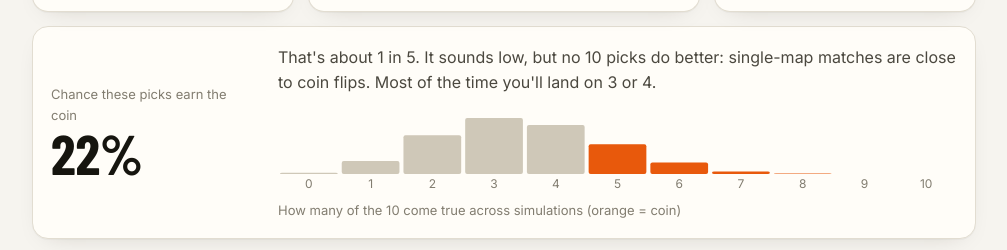
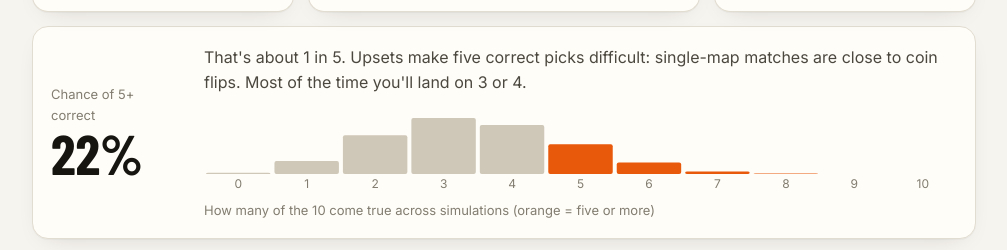
Before and after one commit to aamarnath1/cs2-major-predictor, a plain HTML site: page web/index.html in a window 1280 px wide. Shown: the part 1648-1898 px from the top of the page, without its empty margins (136-1143 px from the left). Drawn offline with nearby package versions, Linux system fonts and the light colour scheme; a web font is replaced by a local one.

```diff
--- a/web/index.html
+++ b/web/index.html
@@ -253,7 +253,7 @@ footer a { color: var(--ink-2); }
   <div class="eyebrow">Reality check</div>
   <h2>Can a model beat the seeds?</h2>
   <p class="intro" id="trustIntro"></p>
-  <div class="card"><div id="replay"></div><div class="legend"><span><i style="background:var(--accent)"></i>Our picks</span><span><i style="background:var(--mute)"></i>Picking purely by seed</span><span>Dashed line = 5 correct (coin)</span></div></div>
+  <div class="card"><div id="replay"></div><div class="legend"><span><i style="background:var(--accent)"></i>Our picks</span><span><i style="background:var(--mute)"></i>Picking purely by seed</span><span>Dashed line = 5 correct</span></div></div>
   <div class="card" style="margin-top:14px"><ul class="plain" id="trustFacts"></ul></div>
 </section>
 
@@ -370,8 +370,8 @@ function renderStage() {
   }).join("");
   const p5 = s.p_at_least_5;
   $("#sheet").innerHTML = `<div class="sheet">${cols}</div>
-    <div class="card verdict"><div><div class="muted small">${s.status === "upcoming" ? "Chance these picks earn the coin" : "Correct so far"}</div><div class="big num">${s.status === "upcoming" ? pct(p5) : `${hits}/10`}</div></div>
-      <div><div class="ink2">${s.status === "upcoming" ? `That's ${odds(p5)}. It sounds low, but no 10 picks do better: ${s.stage < 3 ? "single-map matches are close to coin flips" : "even best-of-threes throw up upsets"}. Most of the time you'll land on 3 or 4.` : `Projected finish: ${s.expected_correct.toFixed(1)} correct, with a ${pct(p5)} chance of the coin.`}</div><div id="dist" style="margin-top:8px"></div></div></div>
+    <div class="card verdict"><div><div class="muted small">${s.status === "upcoming" ? "Chance of 5+ correct" : "Correct so far"}</div><div class="big num">${s.status === "upcoming" ? pct(p5) : `${hits}/10`}</div></div>
+      <div><div class="ink2">${s.status === "upcoming" ? `That's ${odds(p5)}. Upsets make five correct picks difficult: ${s.stage < 3 ? "single-map matches are close to coin flips" : "even best-of-threes throw up upsets"}. Most of the time you'll land on 3 or 4.` : `Projected finish: ${s.expected_correct.toFixed(1)} correct, with a ${pct(p5)} chance of 5+ correct.`}</div><div id="dist" style="margin-top:8px"></div></div></div>
     <details class="more" id="builder"><summary>Build your own picks and compare</summary><div>
       <p class="small ink2">Tap a team to cycle it through <b>3-0 → Advance → 0-3 → none</b>. Your set is scored against ${s.outcomes.length.toLocaleString()} simulated stages.</p>
       <div class="chips" id="chips"></div>
@@ -389,7 +389,7 @@ function distBars(el, dist) {
   el.innerHTML = `<svg width="${W}" height="${H + 18}" role="img" aria-label="How many picks come true">${dist.slice(0, 11).map((v, i) => {
     const h = (H - 14) * v / max, x = i * bw;
     return `<rect x="${x + 2}" y="${H - h}" width="${bw - 4}" height="${h}" rx="2" fill="${i >= 5 ? css("--accent") : css("--line-2")}"><title>${i} correct: ${pct(v, 1)}</title></rect><text x="${x + bw / 2}" y="${H + 14}" text-anchor="middle">${i}</text>`;
-  }).join("")}</svg><div class="small muted">How many of the 10 come true across simulations (orange = coin)</div>`;
+  }).join("")}</svg><div class="small muted">How many of the 10 come true across simulations (orange = five or more)</div>`;
 }
 function scoreSet(s, picks) {
   const want = s.outcome_cols.map(t => picks[t] === undefined ? -1 : picks[t]);
@@ -410,7 +410,7 @@ function renderBuilder(s) {
   if (n[0] + n[1] + n[2] < 10) { $("#myScore").textContent = `${n[0]}/2 · ${n[1]}/6 · ${n[2]}/2 picked`; return; }
   const ours = {}; setOurs(s, ours);
   const m = scoreSet(s, mine), b = scoreSet(s, ours), d = m.p5 - b.p5;
-  $("#myScore").innerHTML = `Your set: <b>${pct(m.p5)}</b> chance of the coin (${d >= 0 ? "+" : ""}${(100 * d).toFixed(1)} pts vs ours)`;
+  $("#myScore").innerHTML = `Your set: <b>${pct(m.p5)}</b> chance of 5+ correct (${d >= 0 ? "+" : ""}${(100 * d).toFixed(1)} pts vs ours)`;
 }
 
 /* ---------------- playoffs ---------------- */
```
Also changed, not shown: 1 other file.
